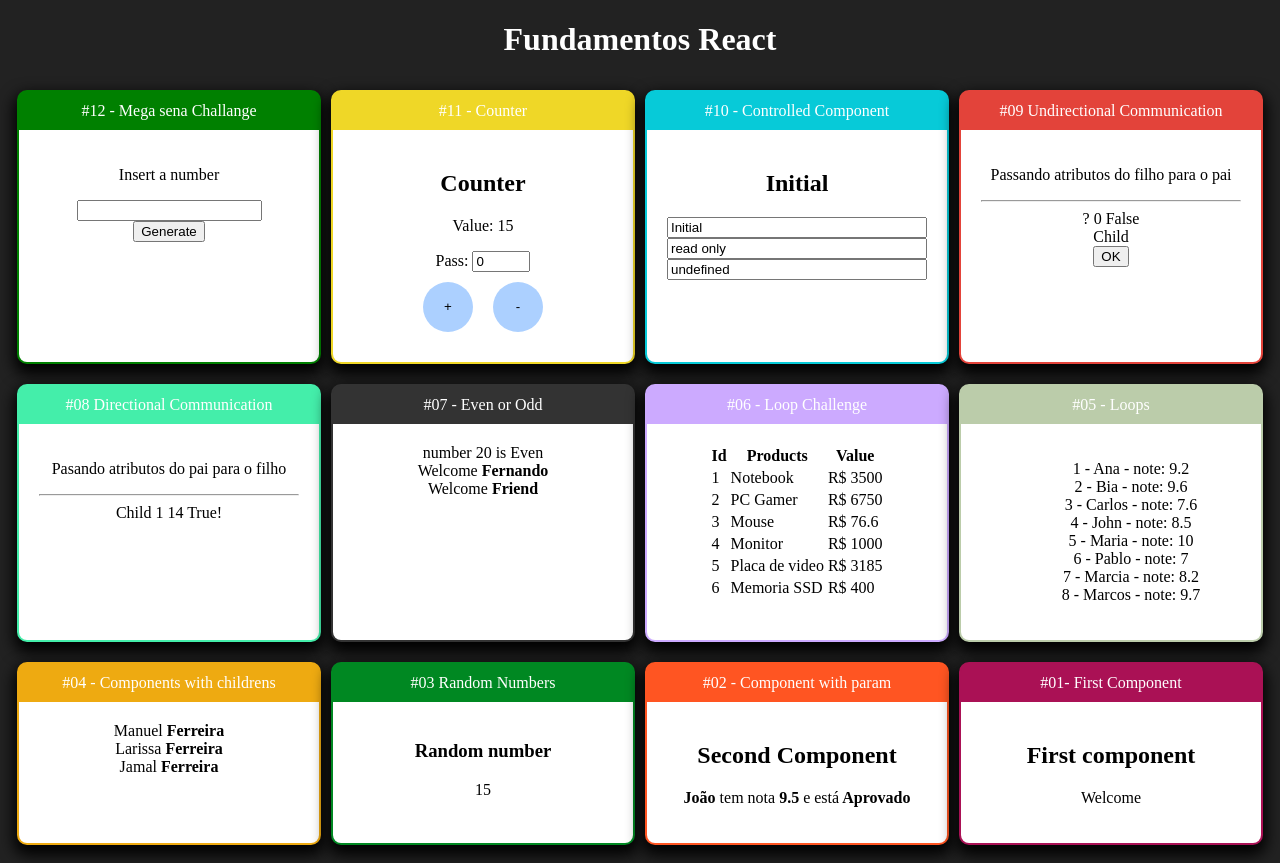
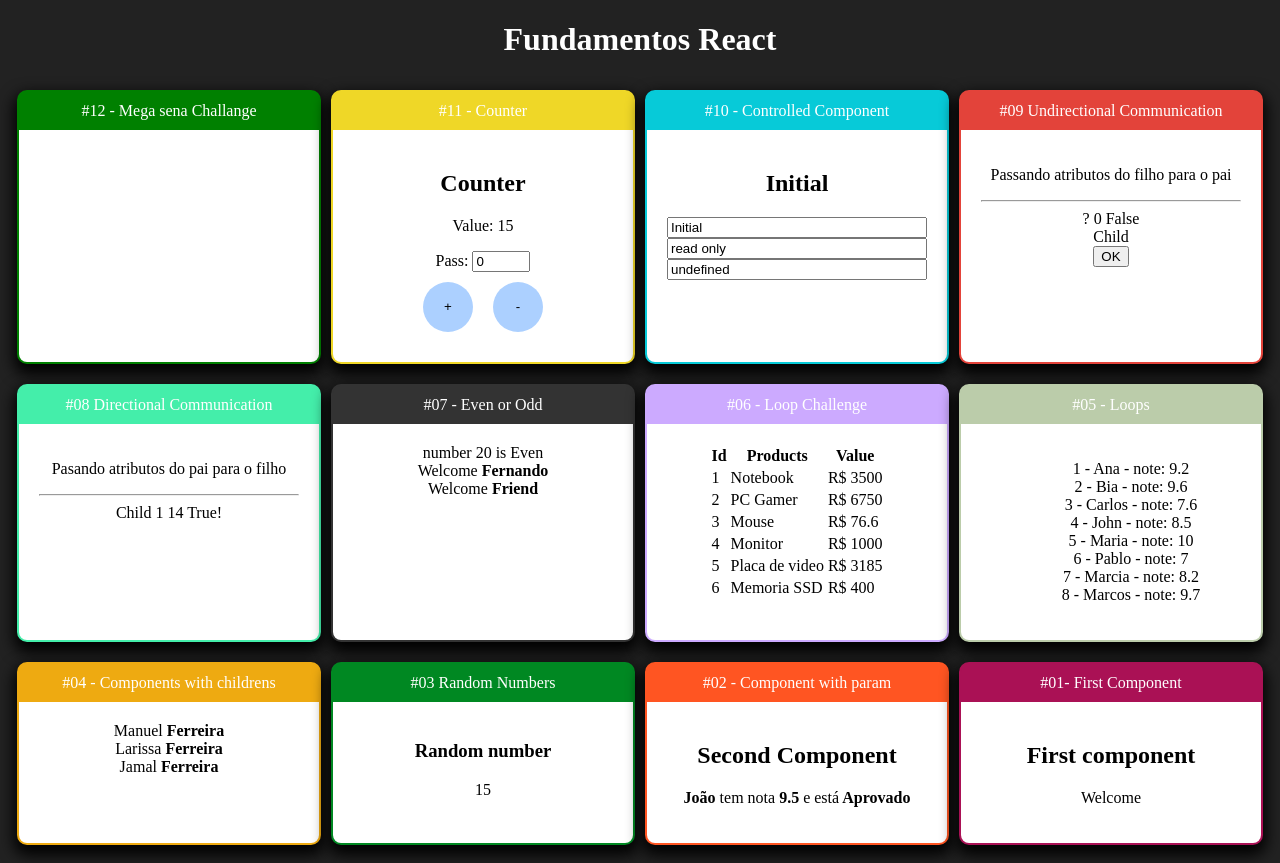
Before and after one commit to alan-pascke/fundamentos-react, a React (Create React App) app: page / in a window 1280 px wide. Built offline with nearby package versions, Linux system fonts and the light colour scheme.

Commit message:
feito a logica de criar numeros aleatórios

```diff
--- a/src/components/megasena/MegaSena.jsx
+++ b/src/components/megasena/MegaSena.jsx
@@ -1,14 +1,28 @@
 /* eslint-disable import/no-anonymous-default-export */
-import React from "react";
+import React  from "react";
+// import NumbersGenerate from "./NumbersGenerate";
 
-export default () =>{
+export default (props) =>{
+
+    const qtd = props.megaNumbers
+    let list = []
+
+
+
+    for (let i = 0; i < qtd; i++) {
+        list[i] = parseInt(Math.floor(Math.random() * (qtd - 1) + 1 ));
+    }
+
+    for (let i = 0; i < list.length; i++) {
+        const element = list[i];
+
+    }
+
+    list.sort( (a, b) =>  a - b)
+
     return(
         <div>
-            <p>Insert a number</p>
-            <input type="text" />
-            <div>
-                <button>Generate</button>
-            </div>
+            {console.log(list)}
         </div>
     )
 }
```
